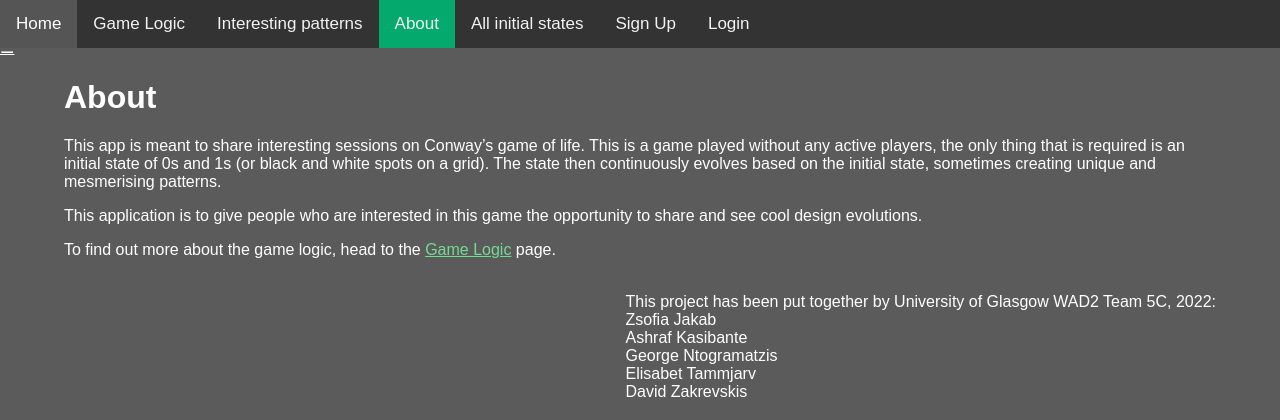
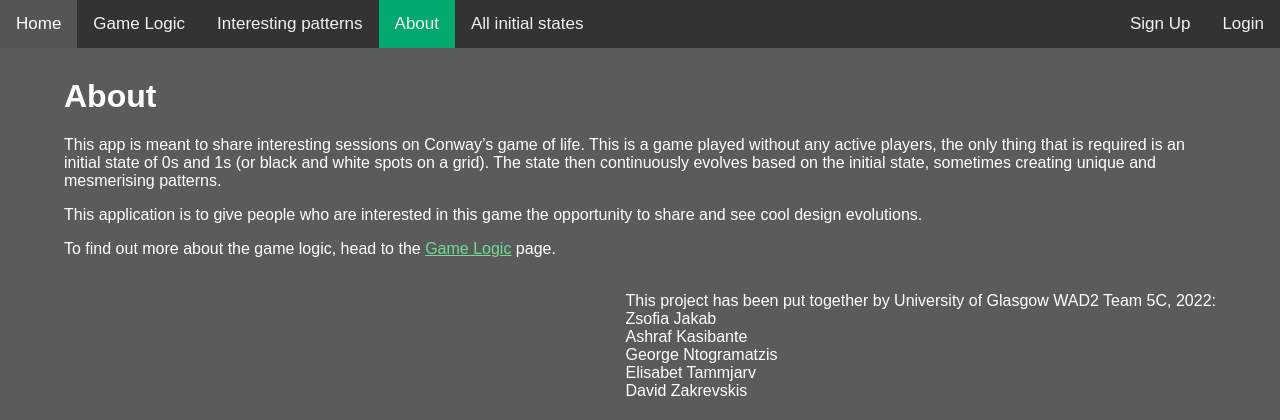
Before and after one commit to GitDavids/WAD2-Game-of-Life-Group-Project, a Django app: page /game_of_life/about/ in a window 1280 px wide. Shown: the top 420 px of the page. Run offline with Django 3.2, Linux system fonts and the light colour scheme.

Commit message:
right align topnav

```diff
--- a/game_of_life_project/static/css/base.css
+++ b/game_of_life_project/static/css/base.css
@@ -64,8 +64,8 @@ a {color: white;}
   background-color: #555;
   color: white;
 }
-.topnav .topnav_right{
-  float:right;
+.topnav_right{
+  float: right;
 }
 
 @media screen and (max-width: 995px) {
--- a/game_of_life_project/templates/game_of_life/base.html
+++ b/game_of_life_project/templates/game_of_life/base.html
@@ -20,8 +20,8 @@
             <a id="interesting_patterns" href="{% url 'game_of_life:interesting_patterns' %}">Interesting patterns</a>
             <a id="about" href="{% url 'game_of_life:about' %}">About</a>
             <a id="all_initial_states" href="{% url 'game_of_life:all_initial_states' %}">All initial states</a>
+            <div class="topnav_right">
             {% if request.user.is_authenticated %}
-            <div class="topnav_right">
               <a id="logout" href="{% url 'game_of_life:logout' %}">Logout</a>
               <a id="create_initial_state" href="{% url 'game_of_life:create_initial_state' request.user.username %}">Create an initial state</a>
               <a id="profile" href="{% url 'game_of_life:profile' request.user.username %}">My profile</a>
@@ -33,7 +33,6 @@
               <a id="create_add_pattern" href="{% url 'game_of_life:create_add_pattern' %}">Create interesting pattern</a>
             {% endif %}
             </div>
-            <a href="javascript:void(0);" class="icon" onclick="myFunction()">&#9776;</a>
         </div>
         <script src="{% static 'js/topnav.js' %}"></script><br />
         <div>
```
